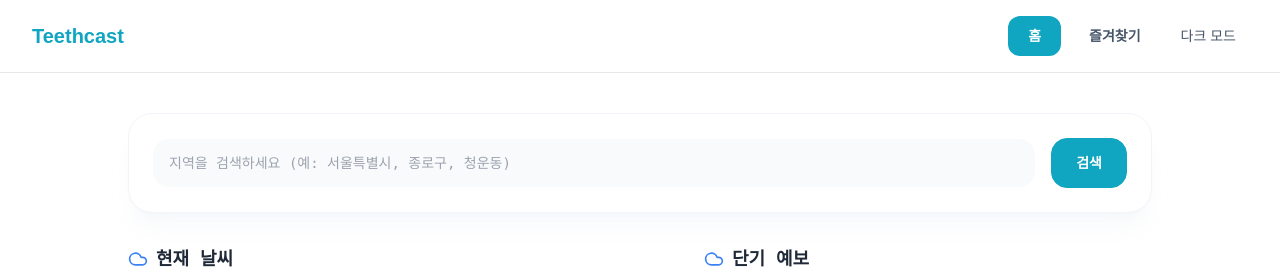
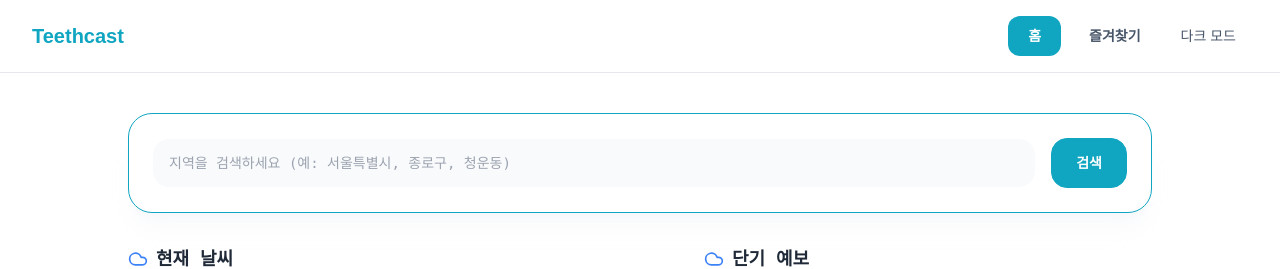
Before and after one commit to seong5/teethcast, a Next.js app: page / in a window 1280 px wide. Shown: the top 269 px of the page. Built offline with nearby package versions, Linux system fonts and the light colour scheme; no server answers.

Commit message:
라이트모드 CSS 수정

```diff
--- a/src/features/favorite-management/ui/FavoriteCard.tsx
+++ b/src/features/favorite-management/ui/FavoriteCard.tsx
@@ -57,7 +57,7 @@ export default function FavoriteCard({ favorite }: FavoriteCardProps) {
   return (
     <div
       onClick={handleClick}
-      className="relative w-full cursor-pointer overflow-hidden rounded-2xl border border-gray-100 bg-white p-3 shadow-xl transition-shadow hover:shadow-2xl dark:border-gray-700 dark:bg-gray-800 md:rounded-3xl md:p-4"
+      className="relative w-full cursor-pointer overflow-hidden rounded-2xl border border-sky-100 bg-sky-50 p-3 shadow-xl transition-shadow hover:shadow-2xl dark:border-gray-700 dark:bg-gray-800 md:rounded-3xl md:p-4"
       role="button"
       tabIndex={0}
       onKeyDown={(e) => {
--- a/src/features/favorite-management/ui/FavoriteCardSkeleton.tsx
+++ b/src/features/favorite-management/ui/FavoriteCardSkeleton.tsx
@@ -4,7 +4,7 @@ import { Skeleton } from '@/shared/ui'
 
 export default function FavoriteCardSkeleton() {
   return (
-    <div className="relative w-full overflow-hidden rounded-2xl border border-gray-100 bg-white p-3 shadow-xl dark:border-gray-700 dark:bg-gray-800 md:rounded-3xl md:p-4">
+    <div className="relative w-full overflow-hidden rounded-2xl border border-sky-100 bg-sky-50 p-3 shadow-xl dark:border-gray-700 dark:bg-gray-800 md:rounded-3xl md:p-4">
       <div className="flex flex-col gap-3 md:gap-4">
         <div className="flex items-center gap-2 min-w-0 min-h-10 md:min-h-12">
           <div className="flex items-center gap-1.5 min-w-0 flex-1">
--- a/src/shared/ui/SearchBar.tsx
+++ b/src/shared/ui/SearchBar.tsx
@@ -17,7 +17,7 @@ export default function SearchBar({
 }: SearchBarProps) {
   return (
     <div
-      className={`flex flex-col items-center gap-3 rounded-2xl border border-slate-100 bg-white p-4 shadow-xl shadow-slate-200/20 dark:border-gray-700 dark:bg-gray-800 dark:shadow-gray-900/20 sm:gap-4 sm:rounded-3xl sm:p-6 md:flex-row ${className}`}
+      className={`flex flex-col items-center gap-3 rounded-2xl border border-primary bg-white p-4 shadow-xl shadow-slate-200/20 dark:border-gray-700 dark:bg-gray-800 dark:shadow-gray-900/20 sm:gap-4 sm:rounded-3xl sm:p-6 md:flex-row ${className}`}
       role="search"
       aria-label="검색"
     >
```
